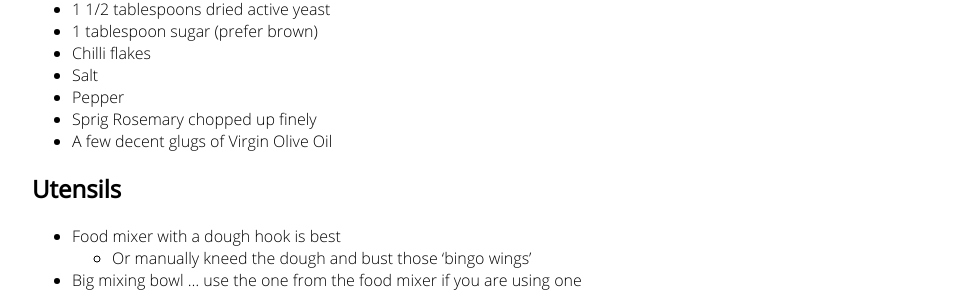
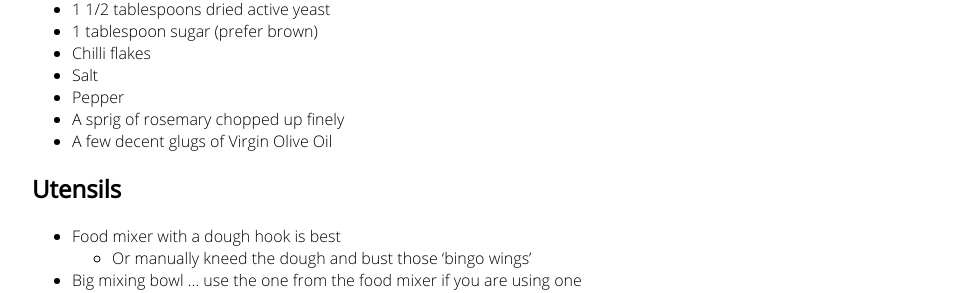
Before and after one commit to suggitpe/suggitpe.github.io, a Jekyll site: the page built from recipes/pizza-dough.md, in a window 1280 px wide. Shown: the part 623-916 px from the top of the page, without its empty margins (160-1119 px from the left). Built offline with Jekyll 4.4.1, drawn with Linux system fonts in a browser that asks for light colours.

```diff
--- a/recipes/pizza-dough.md
+++ b/recipes/pizza-dough.md
@@ -17,7 +17,7 @@ This version of the dough is done trying to make as little mess as possible ...
 * Chilli flakes
 * Salt
 * Pepper
-* Sprig Rosemary chopped up finely
+* A sprig of rosemary chopped up finely
 * A few decent glugs of Virgin Olive Oil
 
 ## Utensils
```
